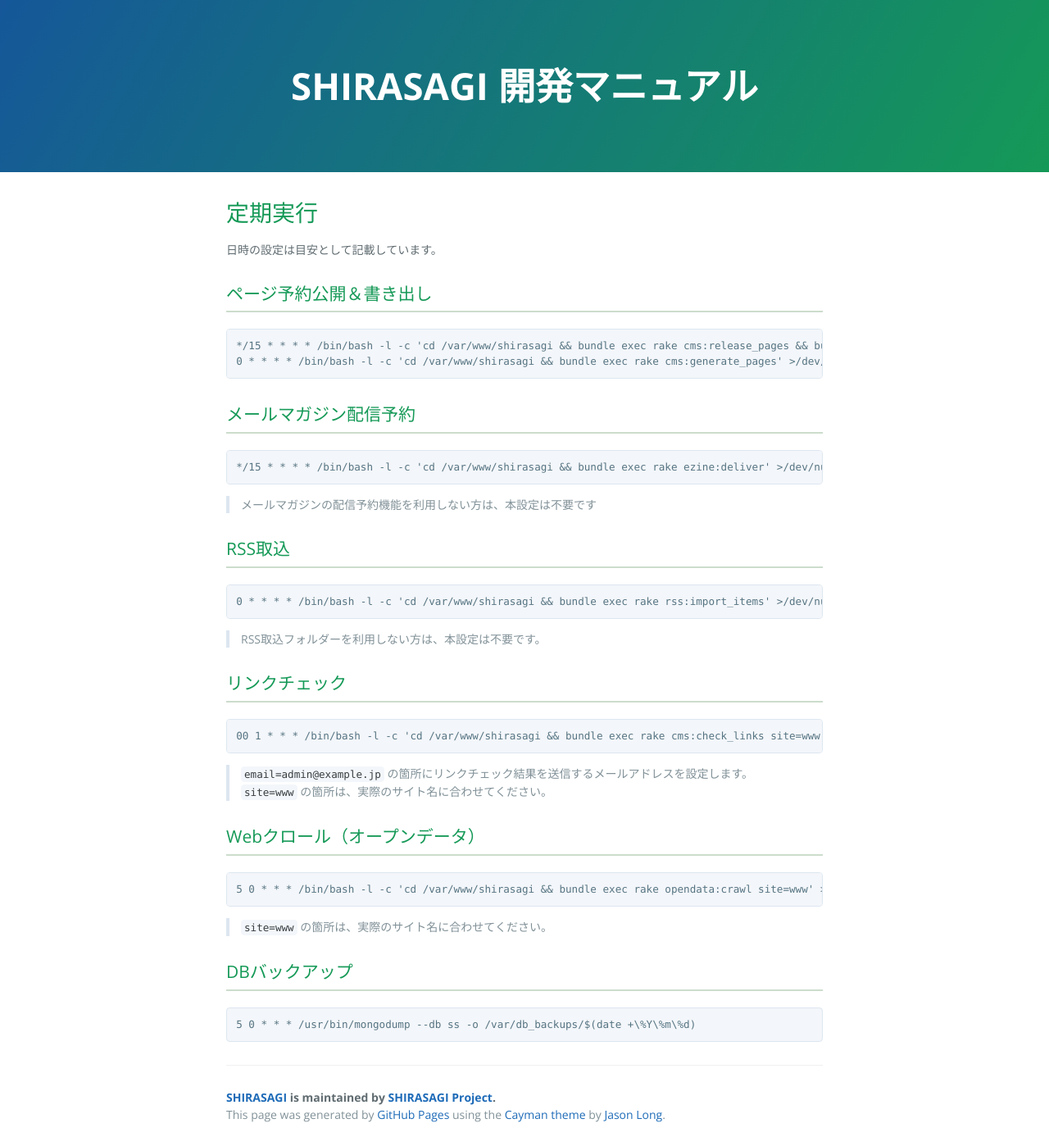
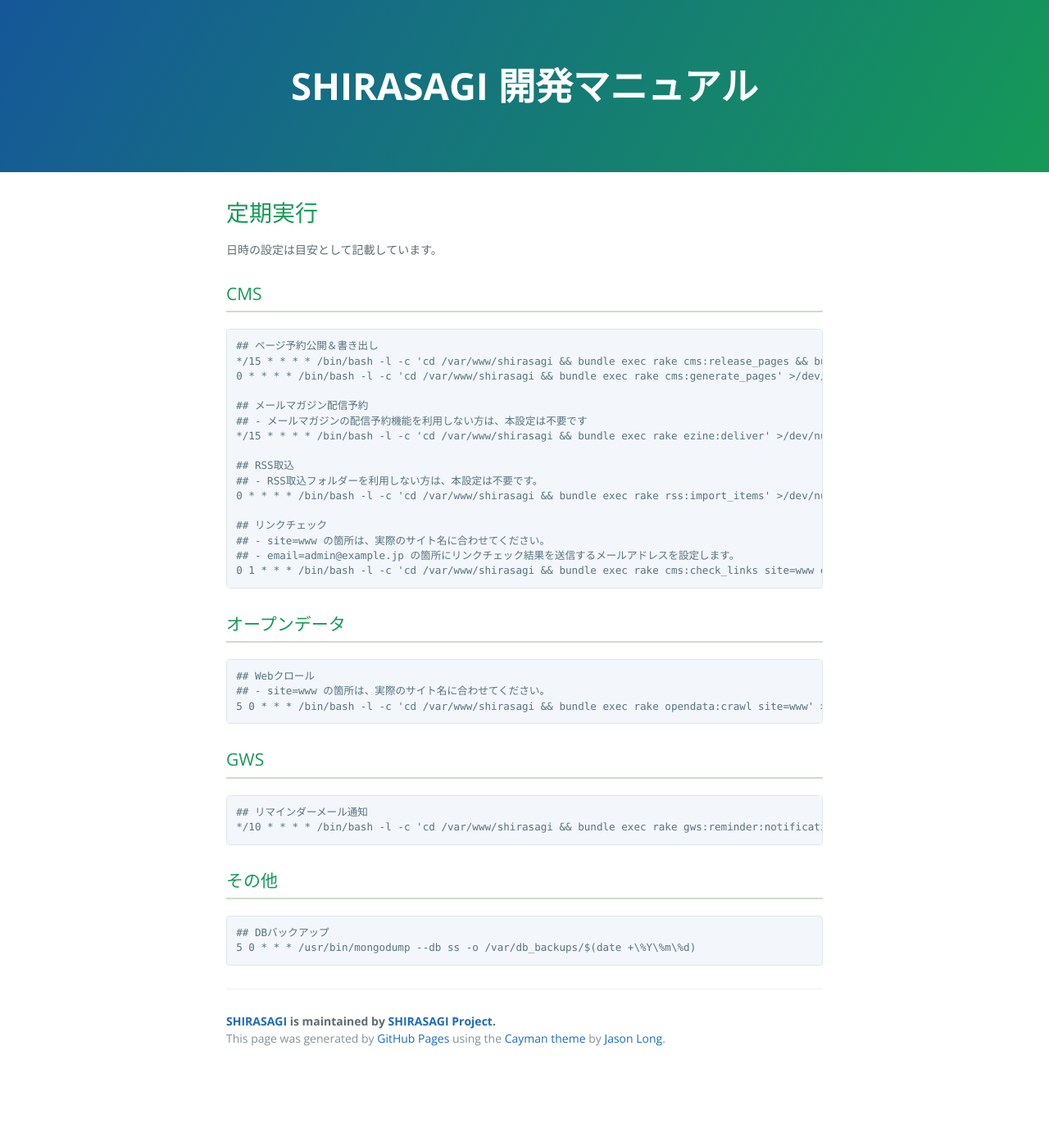
Before and after one commit to shirasagi/shirasagi.github.io, a Jekyll site: the page built from settings/cron.md, in a window 1280 px wide. Shown: the whole page at 82% size. Built offline with Jekyll 4.4.1, drawn with Linux system fonts in a browser that asks for light colours; nearby versions of some CDN libraries; after the commit the page ends 1305 px from its top, so only the background shows below that.

Commit message:
[modify] settings/cron

```diff
--- a/settings/cron.md
+++ b/settings/cron.md
@@ -5,48 +5,45 @@
 
 日時の設定は目安として記載しています。
 
-## ページ予約公開＆書き出し
+## CMS
 
 ~~~
+## ページ予約公開＆書き出し
 */15 * * * * /bin/bash -l -c 'cd /var/www/shirasagi && bundle exec rake cms:release_pages && bundle exec rake cms:generate_nodes' >/dev/null
 0 * * * * /bin/bash -l -c 'cd /var/www/shirasagi && bundle exec rake cms:generate_pages' >/dev/null
+
+## メールマガジン配信予約
+## - メールマガジンの配信予約機能を利用しない方は、本設定は不要です
+*/15 * * * * /bin/bash -l -c 'cd /var/www/shirasagi && bundle exec rake ezine:deliver' >/dev/null
+
+## RSS取込
+## - RSS取込フォルダーを利用しない方は、本設定は不要です。
+0 * * * * /bin/bash -l -c 'cd /var/www/shirasagi && bundle exec rake rss:import_items' >/dev/null
+
+## リンクチェック
+## - site=www の箇所は、実際のサイト名に合わせてください。
+## - email=admin@example.jp の箇所にリンクチェック結果を送信するメールアドレスを設定します。
+0 1 * * * /bin/bash -l -c 'cd /var/www/shirasagi && bundle exec rake cms:check_links site=www email=admin@example.jp'
 ~~~
 
-## メールマガジン配信予約
+## オープンデータ
 
 ~~~
-*/15 * * * * /bin/bash -l -c 'cd /var/www/shirasagi && bundle exec rake ezine:deliver' >/dev/null
-~~~
-
-> メールマガジンの配信予約機能を利用しない方は、本設定は不要です
-
-## RSS取込
-
-~~~
-0 * * * * /bin/bash -l -c 'cd /var/www/shirasagi && bundle exec rake rss:import_items' >/dev/null
-~~~
-
-> RSS取込フォルダーを利用しない方は、本設定は不要です。
-
-## リンクチェック
-
-~~~
-00 1 * * * /bin/bash -l -c 'cd /var/www/shirasagi && bundle exec rake cms:check_links site=www email=admin@example.jp'
-~~~
-
-> `email=admin@example.jp` の箇所にリンクチェック結果を送信するメールアドレスを設定します。
-> `site=www` の箇所は、実際のサイト名に合わせてください。
-
-## Webクロール（オープンデータ）
-
-~~~
+## Webクロール
+## - site=www の箇所は、実際のサイト名に合わせてください。
 5 0 * * * /bin/bash -l -c 'cd /var/www/shirasagi && bundle exec rake opendata:crawl site=www' >/dev/null
 ~~~
 
-> `site=www` の箇所は、実際のサイト名に合わせてください。
-
-## DBバックアップ
+## GWS
 
 ~~~
+## リマインダーメール通知
+*/10 * * * * /bin/bash -l -c 'cd /var/www/shirasagi && bundle exec rake gws:reminder:notification:deliver' >/dev/null
+~~~
+
+## その他
+
+~~~
+## DBバックアップ
 5 0 * * * /usr/bin/mongodump --db ss -o /var/db_backups/$(date +\%Y\%m\%d)
 ~~~
```
